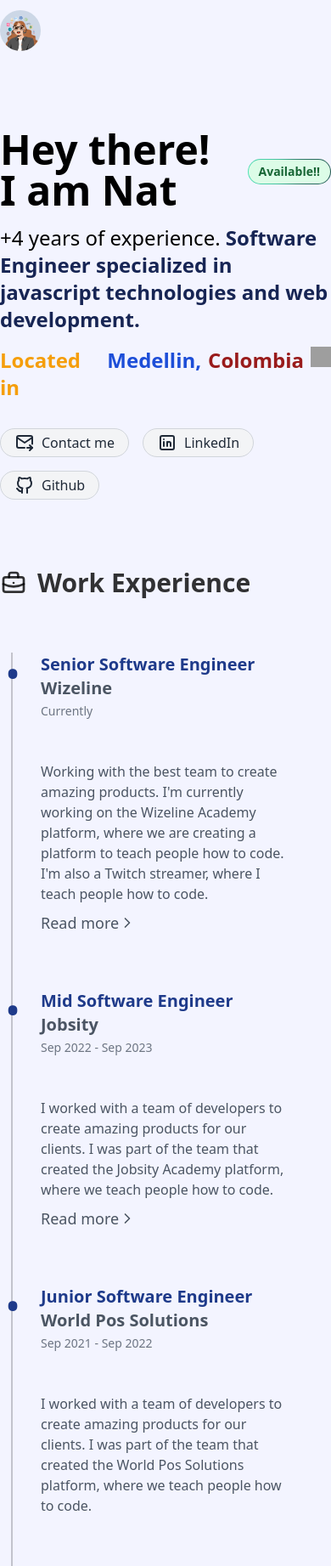
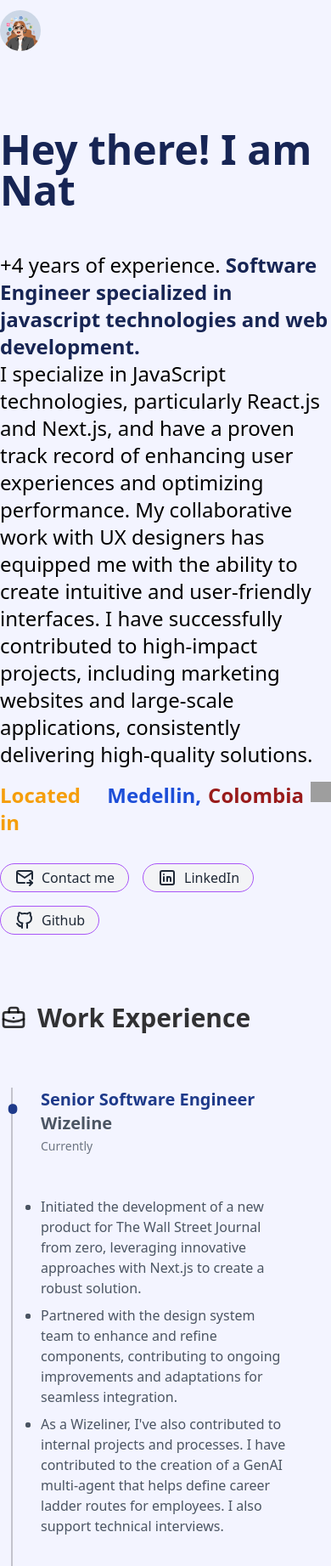
Before and after one commit to nat-reyes/portfolio-astro, an Astro site: page / in a window 390 px wide. Shown: the top 1843 px of the page at 85% size. Built offline with nearby package versions, Linux system fonts and the light colour scheme; Astro itself is replaced by a stand-in of ours; grey boxes are pictures that could not be loaded.

Commit message:
Updated experience, styles and accesibility

```diff
--- a/src/components/Education.astro
+++ b/src/components/Education.astro
@@ -1,7 +1,7 @@
 ---
 import Link from "../icons/Link.astro"
 import LinkButton from "../components/LinkButton.astro"
-
+import { Image } from 'astro:assets';
 ---
 
 <div class="grid grid-cols-2 gap-4">
@@ -10,9 +10,9 @@
                 <article class="flex flex-col space-x-0 space-y-8 group md:flex-row md:space-x-8 md:space-y-0">
                     <div>
                         <div class="relative flex flex-col items-center col-span-6 row-span-5 gap-8 transition duration-500 ease-in-out transform shadow-xl overflow-clip rounded-xl sm:rounded-xl md:w-20 md:group-hover:-translate-y-1 md:group-hover:shadow-2xl lg:hover:bg-gray-800/50">
-                            <img alt="education place"
+                            <Image alt="education place"
                                  class="object-cover object-top w-full h-10 transition duration-500 sm:h-full md:scale-110 md:group-hover:scale-105"
-                                 loading="lazy" src={certifiedByIcon}/>
+                                   loading="lazy" src={certifiedByIcon}/>
                         </div>
                     </div>
 
--- a/src/components/Experience.astro
+++ b/src/components/Experience.astro
@@ -5,27 +5,42 @@
         date: "Currently",
         title: "Senior Software Engineer ",
         company: "Wizeline",
-        description: "Working with the best team to create amazing products. I'm currently working on the Wizeline Academy platform, where we are creating a platform to teach people how to code. I'm also a Twitch streamer, where I teach people how to code.",
+        description: "Initiated the development of a new product for The Wall Street Journal from zero, leveraging innovative approaches with Next.js to create a robust solution.\n" +
+            "Partnered with the design system team to enhance and refine components, contributing to ongoing improvements and adaptations for seamless integration.\n" +
+            "As a Wizeliner, I've also contributed to internal projects and processes. I have contributed to the creation of a GenAI multi-agent that helps define career ladder routes for employees. I also support technical interviews.",
         link: "https://www.wizeline.com/",
     },
     {
         date: "Sep 2022 - Sep 2023",
-        title: "Mid Software Engineer",
+        title: "Software Engineer",
         company: "Jobsity",
-        description:"I worked with a team of developers to create amazing products for our clients. I was part of the team that created the Jobsity Academy platform, where we teach people how to code.",
+        description: "Developed and maintained features for Copper websites, while leading initiatives to streamline application processes and boost performance. Successfully improved Lighthouse scores from 24 to 70 points. \n" +
+            "Initiate the creation of the project design system to enhance the experience for developers and designers.\n" +
+            "Contributed to the migration of the website from Vercel to AWS.",
         link: "https://www.jobsity.com/",
+    },
+    {
+        date: "Sep 2021 - Sep 2022",
+        title: "Software Engineer",
+        company: "Jobsity",
+        description: "Played a pivotal role in developing both small and large features for the IT department's applications, consistently refining processes and providing ongoing maintenance.\n" +
+            "Led client demo meetings to present the team's latest updates, while also providing training sessions for team members and interns on the front-end stack. Shared expertise and knowledge to facilitate skill enhancement.\n" +
+            "Engaged in UX/UI decision-making processes, collaborating closely with fellow team members to ensure the creation of user-friendly and intuitive interfaces with the Javascript stack.\n" +
+            "Collaborated closely with the company's recruitment team to enhance front-end challenges and assess candidates' performance in these assessments."
     },
     {
         date: "Sep 2021 - Sep 2022",
         title: "Junior Software Engineer",
         company: "World Pos Solutions",
-        description: "I worked with a team of developers to create amazing products for our clients. I was part of the team that created the World Pos Solutions platform, where we teach people how to code.",
+        description: "Developed mobile applications for POS devices using Android with Java, leveraging the ISO8583 protocol to ensure seamless communication between the application and the device.\n" +
+            "Provided support for issues that arose in the developed POS applications, working with stakeholders to diagnose and resolve problems as quickly and effectively as possible.\n" +
+            "Implemented new requirements in POS applications, working with stakeholders to define specifications and then translating them into actionable plans that could be executed by the development team.",
     },
     {
         date: "Sep 2020 - Sep 2021",
         title: "Web developer",
         company: "Freelance",
-        description: "I worked with a team of developers to create amazing products for our clients. I was part of the team that created the World Pos Solutions platform, where we teach people how to code.",
+        description: "Provided maintenance and support for the WordPress websites, working with stakeholders to resolve the project necessities."
     }
 ]
 ---
--- a/src/components/ExperienceSlots.astro
+++ b/src/components/ExperienceSlots.astro
@@ -23,30 +23,14 @@
         </div>
     </div>
     <div class="relative flex flex-col gap-2 pb-4 text-gray-600 dark:text-gray-300 md:col-span-3">
-        {description}
-        {
-            link && (
-                        <LinkInline href={link}>
-                            Read more{" "}
-                            <svg
-                                    xmlns="http://www.w3.org/2000/svg"
-                                    class="w-5 icon icon-tabler icon-tabler-chevron-right"
-                                    width="24"
-                                    height="24"
-                                    viewBox="0 0 24 24"
-                                    stroke-width="2"
-                                    stroke="currentColor"
-                                    fill="none"
-                                    stroke-linecap="round"
-                                    stroke-linejoin="round"
-                            >
-                                <>
-                                    <path stroke="none" d="M0 0h24v24H0z" fill="none"/>
-                                    <path d="M9 6l6 6l-6 6"/>
-                                </>
-                            </svg>
-                        </LinkInline>
-            )
-        }
+<div class="relative flex flex-col gap-2 pb-4 text-gray-600 dark:text-gray-300 md:col-span-3">
+    {
+        description.split('\n').map((line) => (
+                <ul class="list-disc list-item">
+                    <li>{line}</li>
+                </ul>
+        ))
+    }
+    </div>
     </div>
 </div>
--- a/src/components/Header.astro
+++ b/src/components/Header.astro
@@ -23,9 +23,20 @@
         url: "mailto:aylin.reyes.8@gmail.com",
     },
 ]
+import { Image } from 'astro:assets';
+
+
 ---
-<header class="flex justify-between items-center py-3 w-[1120px] mx-auto">
-    <img src={avatar?.src} alt="logo" class="rounded-full w-12 h-12">
+<style>
+    header {
+        position: sticky;
+        top: 0;
+        z-index: 1000; /* Esto asegura que el header esté por encima de otros elementos */
+        background-color: inherit; /* Esto asegura que el header no sea transparente */
+    }
+</style>
+<header class="flex justify-between items-center py-3 w-[1120px] mx-auto" >
+    <Image src={avatar} alt="logo" class="rounded-full w-12 h-12"/>
     <nav class="flex flex-row gap-x-10 opacity-70 font-bold">
         {
             navItems.map((link) => (
--- a/src/components/Social.astro
+++ b/src/components/Social.astro
@@ -3,7 +3,7 @@
     target="_blank"
     rel="noopener noreferrer"
     role="link"
-    class="inline-flex items-center justify-center gap-2 px-4 py-1 text-gray-800 transition bg-gray-100 border border-gray-300 rounded-full dark:bg-gray-800 dark:border-gray-600 dark:text-white focus-visible:ring-yellow-500/80 text-md hover:bg-gray-900 hover:border-gray-700 group max-w-fit hover:text-white focus:outline-none focus-visible:outline-none focus-visible:ring focus-visible:ring-white focus-visible:ring-offset-2 active:bg-black"
+    class="inline-flex items-center justify-center gap-2 px-4 py-1 text-gray-800 transition bg-gray-100 border border-purple-500 rounded-full dark:bg-gray-800 dark:border-gray-600 dark:text-white focus-visible:ring-yellow-500/80 text-md hover:bg-gray-900 hover:border-gray-700 group max-w-fit hover:text-white focus:outline-none focus-visible:outline-none focus-visible:ring focus-visible:ring-white focus-visible:ring-offset-2 active:bg-black"
 >
     <slot />
 </a>
--- a/src/pages/index.astro
+++ b/src/pages/index.astro
@@ -11,23 +11,33 @@
 import CodeIcon from "../icons/Code.astro"
 import Education from "../components/Education.astro";
 import { education, volunteering } from "../constants";
-console.log(education, volunteering)
+import { Image } from 'astro:assets';
+import volunteeringIcon from "../../public/volunteering.png"
+
+const myInformation = {
+    summary: "I specialize in JavaScript technologies, particularly React.js and Next.js, and have a proven track record of enhancing user experiences and optimizing performance. My collaborative work with UX designers has equipped me with the ability to create intuitive and user-friendly interfaces. I have successfully contributed to high-impact projects, including marketing websites and large-scale applications, consistently delivering high-quality solutions."
+}
 ---
 
 <Layout title="Nat Reyes Portfolio, software engineer +4 yeras of experience."
         description="Contact Nat Reyes for web development.">
     <main>
         <SectionContainer class="w-full mx-auto py-20">
-            <div >
-                <h1 class="text-5xl font-bold flex justify-center flex-row gap-x-4 mb-4"> Hey there! I am Nat <a
+            <div>
+                <h1 class="text-5xl text-blue-950  font-bold flex justify-center flex-row gap-x-4 mb-4"> Hey there! I am Nat <a
                         href="https://www.linkedin.com/in/nat-reyes/" target="_blank" rel="noopener"
                         class="flex justify-center items-center mt-1">
-                    <Badge> Available!!</Badge>
-                </a></h1>
-                <h2 class="text-2xl opacity-80l"><span>+4 years of experience.</span> <span
+                </a>
+                </h1>
+                <br/>
+                <h2 class="text-2xl mt-2 opacity-80l"><span>+4 years of experience.</span> <span
                         class="text-blue-950 font-bold"> Software Engineer specialized in javascript
-                technologies and web development.</span> <span class="flex flex-row mt-4 font-bold gap-x-2"> <span
-                        class="text-amber-500">Located in </span> <span class="text-blue-700"> Medellin, </span> <span
+                technologies and web development.</span>
+
+                    <br/>
+                    <span class="text-2xl opacity-80l"> {myInformation.summary}</span>
+                    <span class="flex flex-row mt-4 font-bold gap-x-2">
+                    <span class="text-amber-500">Located in </span> <span class="text-blue-700"> Medellin, </span> <span
                         class="text-red-800"> Colombia </span> <img class="w-6 h-6" src="../../public/pin.png"
                                                                     alt="location icon"/> </span></h2>
                 <nav class="flex flex-wrap gap-4 mt-8">
@@ -62,7 +72,7 @@
         </SectionContainer>
         <SectionContainer id="volunteering">
             <h2 class="flex items-center mb-10 mt-10 text-3xl font-semibold gap-x-3 text-black/80 dark:text-white">
-                <img src="../../public/volunteering.png" class="size-7"/>
+                <Image src={volunteeringIcon} alt="volunteering icon" class="size-7"/>
                 Volunteering
             </h2>
             <Education data={volunteering} />
```
Also changed, not shown: src/constants.js (+12 -8 lines), 1 other file.
